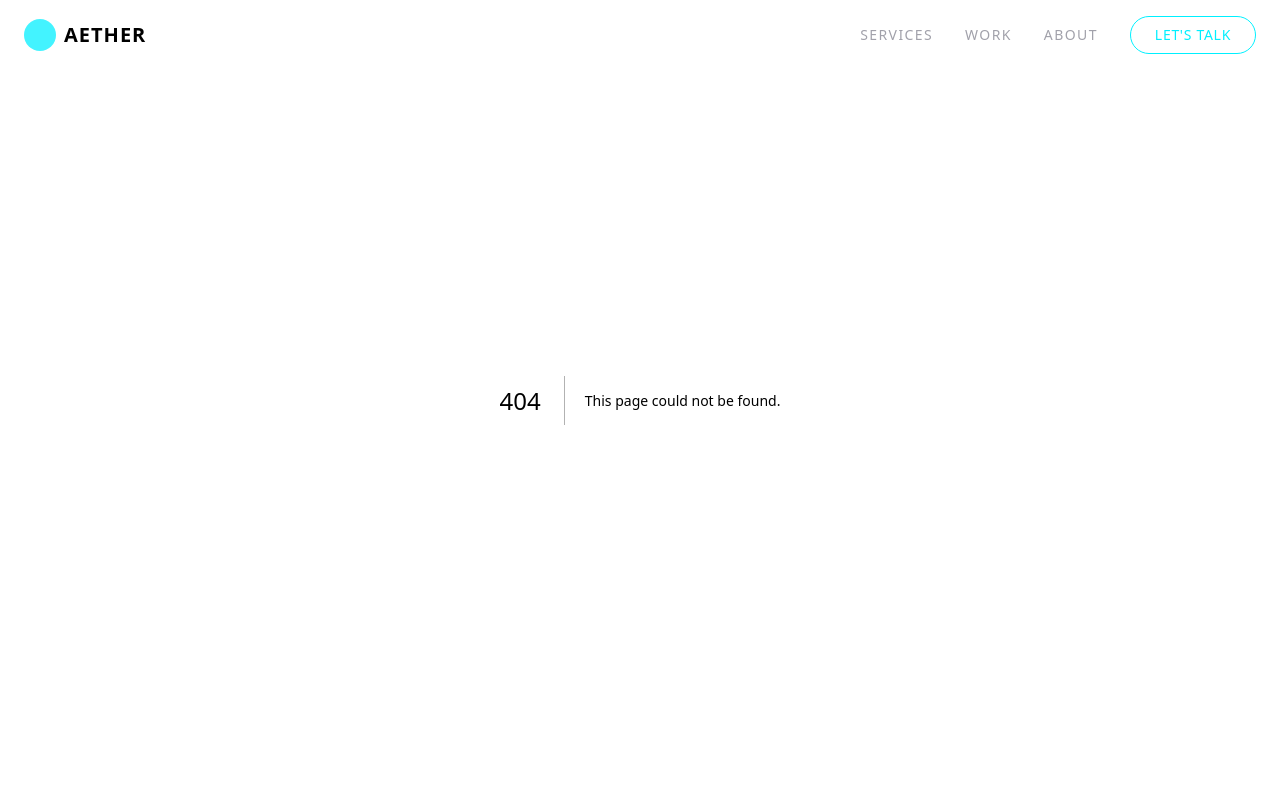
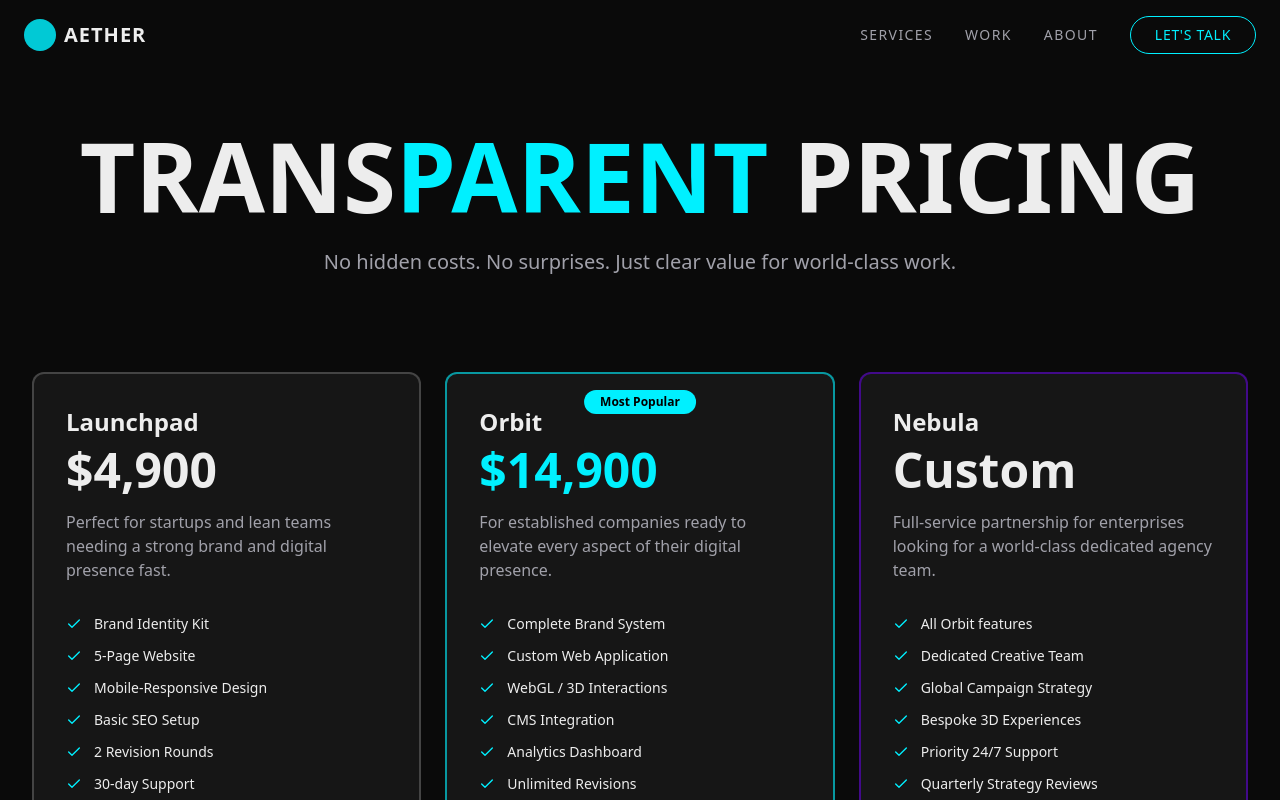
Before and after one commit to hanjiwon1108/aether, a Next.js app: page /pricing in a window 1280 px wide. Before the commit this address had no page. Shown: the top 800 px of the page. Built offline with nearby package versions, Linux system fonts and the light colour scheme.

Commit message:
feat: 파싱 페이지 구현

```diff
--- /dev/null
+++ b/src/app/pricing/page.tsx
@@ -0,0 +1,64 @@
+"use client";
+import { motion } from "framer-motion";
+import Card from "@/shared/ui/Card";
+import Button from "@/shared/ui/Button";
+import { Check } from "lucide-react";
+
+const plans = [
+  {
+    name: "Launchpad",
+    price: "$4,900",
+    desc: "Perfect for startups and lean teams needing a strong brand and digital presence fast.",
+    features: ["Brand Identity Kit", "5-Page Website", "Mobile-Responsive Design", "Basic SEO Setup", "2 Revision Rounds", "30-day Support"],
+    accent: "border-white/20",
+    cta: "Get Started",
+  },
+  {
+    name: "Orbit",
+    price: "$14,900",
+    desc: "For established companies ready to elevate every aspect of their digital presence.",
+    features: ["Complete Brand System", "Custom Web Application", "WebGL / 3D Interactions", "CMS Integration", "Analytics Dashboard", "Unlimited Revisions", "6-month Support"],
+    accent: "border-primary/60",
+    cta: "Let's Talk",
+    featured: true,
+  },
+  {
+    name: "Nebula",
+    price: "Custom",
+    desc: "Full-service partnership for enterprises looking for a world-class dedicated agency team.",
+    features: ["All Orbit features", "Dedicated Creative Team", "Global Campaign Strategy", "Bespoke 3D Experiences", "Priority 24/7 Support", "Quarterly Strategy Reviews"],
+    accent: "border-secondary/50",
+    cta: "Contact Us",
+  },
+];
+
+export default function PricingPage() {
+  return (
+    <main className="pt-32 pb-24 px-4 md:px-8 max-w-7xl mx-auto">
+      <motion.div initial={{ opacity: 0, y: 20 }} animate={{ opacity: 1, y: 0 }} transition={{ duration: 0.8 }} className="text-center mb-24">
+        <h1 className="text-6xl md:text-8xl font-bold font-display mb-6">TRANS<span className="text-primary">PARENT</span> PRICING</h1>
+        <p className="text-xl text-muted-foreground max-w-2xl mx-auto">No hidden costs. No surprises. Just clear value for world-class work.</p>
+      </motion.div>
+      <div className="grid grid-cols-1 md:grid-cols-3 gap-6">
+        {plans.map((plan, i) => (
+          <motion.div key={plan.name} initial={{ opacity: 0, y: 30 }} whileInView={{ opacity: 1, y: 0 }} viewport={{ once: true }} transition={{ delay: i * 0.15 }}>
+            <Card className={`p-8 flex flex-col h-full border-2 ${plan.accent} ${plan.featured ? "bg-white/5" : ""} relative`}>
+              {plan.featured && <div className="absolute -top-4 left-1/2 -translate-x-1/2 bg-primary text-black text-xs font-bold px-4 py-1 rounded-full">Most Popular</div>}
+              <h3 className="text-2xl font-bold mb-2">{plan.name}</h3>
+              <div className={`text-5xl font-black mb-4 ${plan.featured ? "text-primary" : ""}`}>{plan.price}</div>
+              <p className="text-muted-foreground mb-8 flex-grow">{plan.desc}</p>
+              <ul className="space-y-3 mb-10">
+                {plan.features.map((f) => (
+                  <li key={f} className="flex items-center gap-3 text-sm">
+                    <Check className="w-4 h-4 text-primary shrink-0" />{f}
+                  </li>
+                ))}
+              </ul>
+              <Button variant={plan.featured ? "primary" : "outline"} className="w-full">{plan.cta}</Button>
+            </Card>
+          </motion.div>
+        ))}
+      </div>
+    </main>
+  );
+}
```
